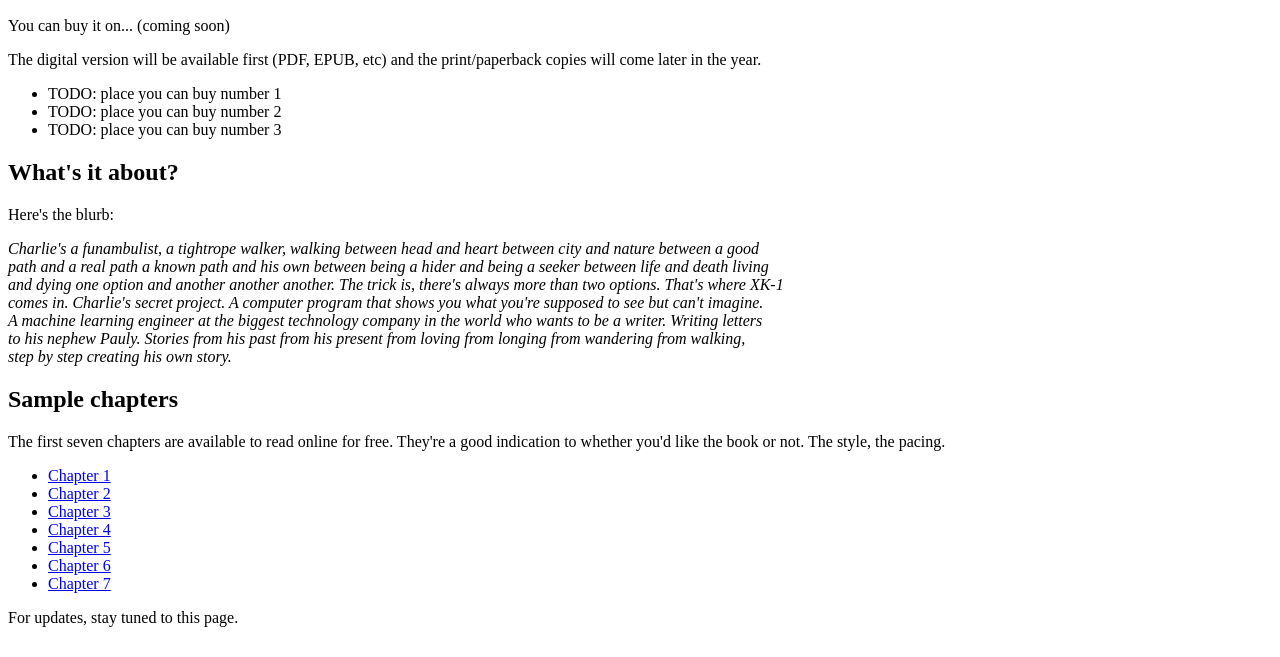
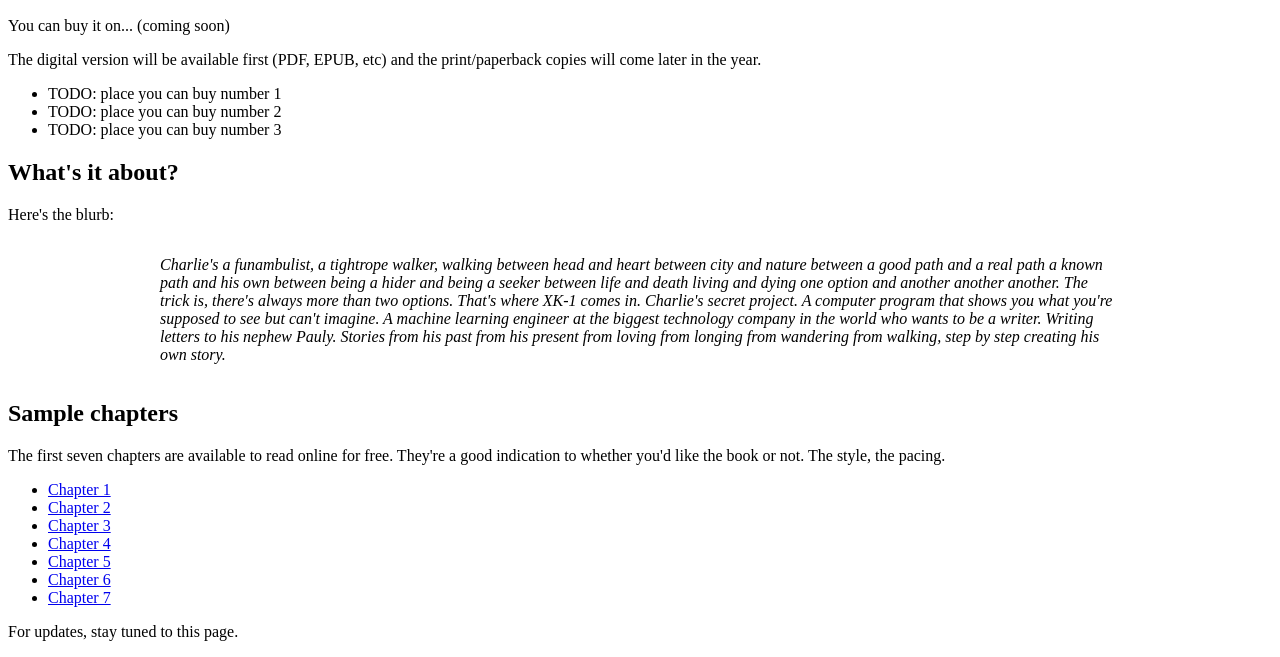
Before and after one commit to mrdbourke/charlie-walks, a plain HTML site: page index.html in a window 1280 px wide. Shown: the part 682-1339 px from the top of the page. Drawn offline with Linux system fonts and the light colour scheme.

Commit message:
update index and css

```diff
--- a/index.html
+++ b/index.html
@@ -41,13 +41,9 @@
     </ul>
     <h2>What's it about?</h2>
     <p>Here's the blurb:</p>
-    <p><em>Charlie's a funambulist, a tightrope walker, walking between head and heart between city and nature between a good<br>
-       path and a real path a known path and his own between being a hider and being a seeker between life and death living <br>
-       and dying one option and another another another. The trick is, there's always more than two options. That's where XK-1 <br>
-       comes in. Charlie's secret project. A computer program that shows you what you're supposed to see but can't imagine. <br>
-       A machine learning engineer at the biggest technology company in the world who wants to be a writer. Writing letters <br>
-       to his nephew Pauly. Stories from his past from his present from loving from longing from wandering from walking, <br>
-       step by step creating his own story.</em></p>
+    <div class="content">
+    <p><em>Charlie's a funambulist, a tightrope walker, walking between head and heart between city and nature between a good path and a real path a known path and his own between being a hider and being a seeker between life and death living and dying one option and another another another. The trick is, there's always more than two options. That's where XK-1 comes in. Charlie's secret project. A computer program that shows you what you're supposed to see but can't imagine. A machine learning engineer at the biggest technology company in the world who wants to be a writer. Writing letters to his nephew Pauly. Stories from his past from his present from loving from longing from wandering from walking, step by step creating his own story.</em></p>
+    </div>
     <h2>Sample chapters</h2>
     <p>The first seven chapters are available to read online for free. They're a good indication to whether you'd like the book or not. The style, the pacing.</p>
       <ul>
--- a/style.css
+++ b/style.css
@@ -1,7 +1,8 @@
-/* div.content {
+div.content {
     max-width: 960px;
+    margin: auto;
     display: flex;
-} */
+}
 
 .block_15 {
     display: block;
```
Also changed, not shown: chapter-1.html (+0 -2 lines).
